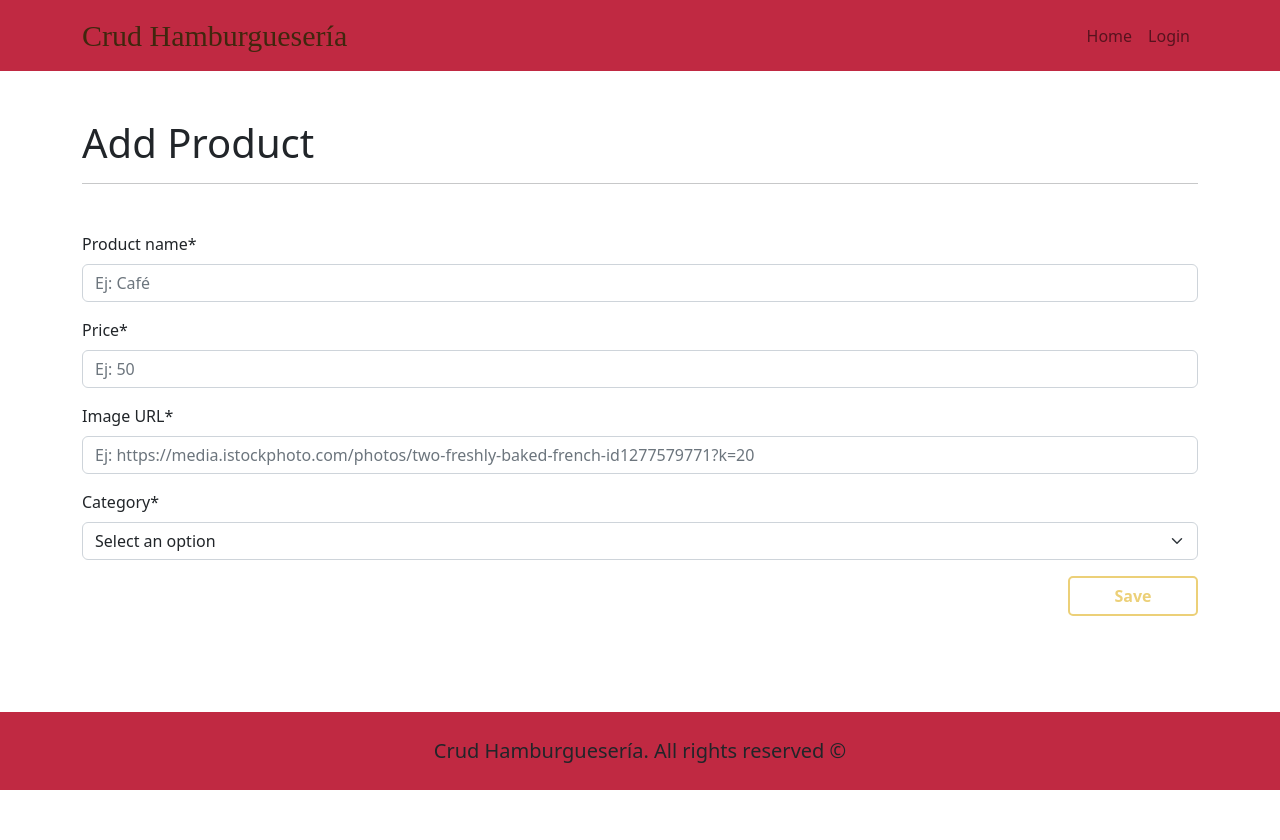
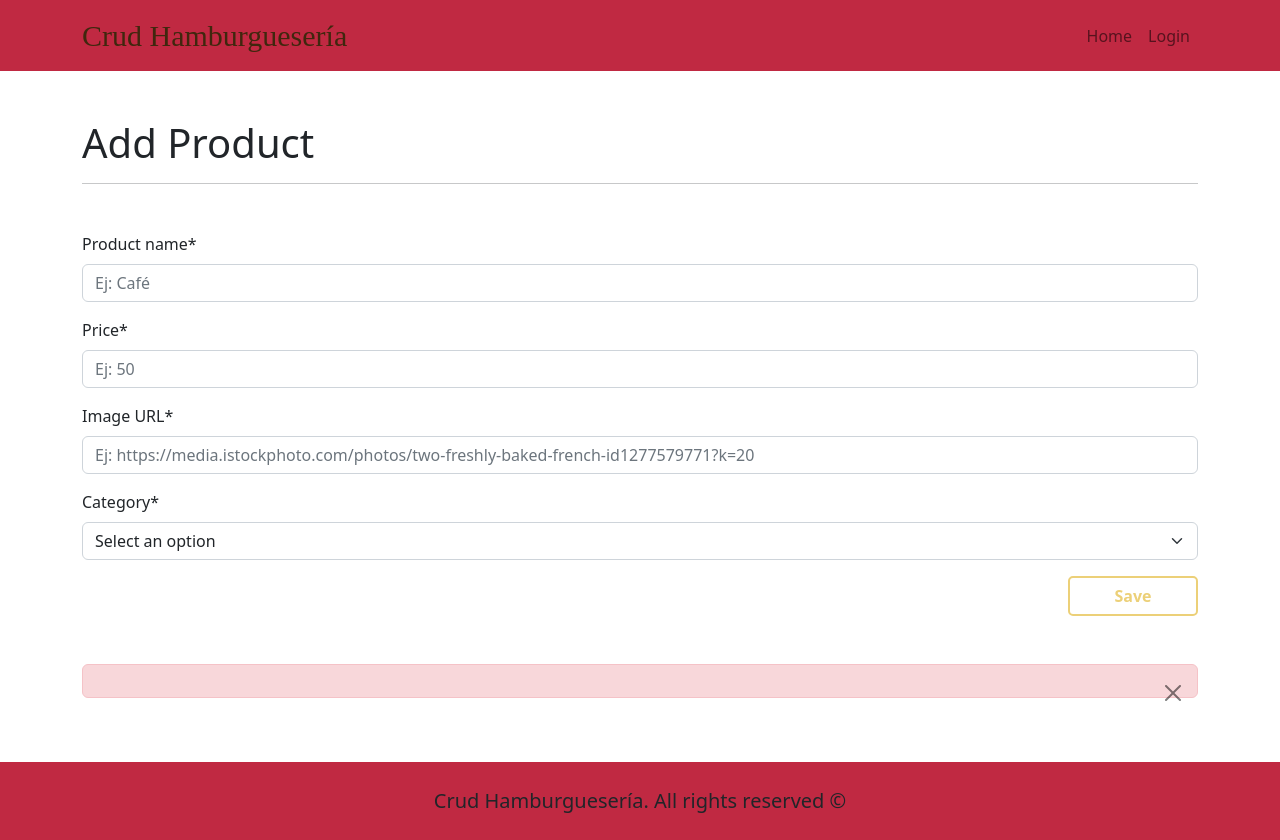
Before and after one commit to abelcg/crudBurgersC14i, a React (Create React App) app: page /product/create in a window 1280 px wide. Before the commit the page ends 800 px from the top, so only its background shows below. Built offline with nearby package versions, Linux system fonts and the light colour scheme; no server answers; sample sign-in values are in the browser's storage.

Commit message:
add register logic

```diff
--- a/src/components/views/productCreate/ProductCreate.js
+++ b/src/components/views/productCreate/ProductCreate.js
@@ -1,5 +1,5 @@
 import React, { useState } from "react";
-import { Container, Form } from "react-bootstrap";
+import { Alert, Container, Form } from "react-bootstrap";
 import Swal from "sweetalert2";
 import {
   validateProductName,
@@ -19,7 +19,8 @@ const ProductCreate = ({ URL, getApi }) => {
 
   //One general state
   const [inputs, setInputs] = useState({});
-
+  const [errorMessage, setErrorMessage] = useState("");
+  const [show, setShow] = useState(true);
   //useNavigate
   const navigate = useNavigate();
 
@@ -108,7 +109,14 @@ const ProductCreate = ({ URL, getApi }) => {
             navigate("/product/table");
           }
         } catch (error) {
-          console.log(error);
+          console.log(error.response.data.errors);
+          error.response.data?.message &&
+            setErrorMessage(error.response.data?.message);
+          error.response.data.errors.length > 0 &&
+            error.response.data.errors?.map((error) =>
+              setErrorMessage(error.msg)
+            );
+          setShow(true);
         }
       }
     });
@@ -175,6 +183,16 @@ const ProductCreate = ({ URL, getApi }) => {
             <button className="btn-yellow">Save</button>
           </div>
         </Form>
+        {show && (
+        <Alert
+          key={errorMessage}
+          variant="danger"
+          onClose={() => setShow(false)}
+          dismissible
+        >
+          {errorMessage}
+        </Alert>
+        )}
       </Container>
     </div>
   );
--- a/src/components/views/register/Register.js
+++ b/src/components/views/register/Register.js
@@ -1,11 +1,13 @@
 import React, { useState } from "react";
-import { Container, Form } from "react-bootstrap";
+import { Alert, Container, Form } from "react-bootstrap";
 import { Link, useNavigate } from "react-router-dom";
 import Swal from "sweetalert2";
 import axios from "../../../config/axiosInit";
 
 const Register = ({ setLoggedUser }) => {
   const [inputs, setInputs] = useState({});
+  const [error, setError] = useState(false);
+  const [errorMessage, setErrorMessage] = useState('');
   const URL = process.env.REACT_APP_API_HAMBURGUESERIA_USUARIO
 
   const handleChange = (event) => {
@@ -49,6 +51,8 @@ const Register = ({ setLoggedUser }) => {
       }
     } catch (error) {
       console.log(error);
+      setError(true);
+      error.response.data?.message && setErrorMessage(error.response.data?.message)
     }
   };
 
@@ -95,6 +99,11 @@ const Register = ({ setLoggedUser }) => {
             <button className="btn-yellow">Send</button>
           </div>
         </Form>
+        {error ? (
+        <Alert variant="danger" onClick={() => setError(false)} dismissible>
+          {errorMessage}
+        </Alert>
+      ) : null}
       </Container>
     </div>
   );
```
